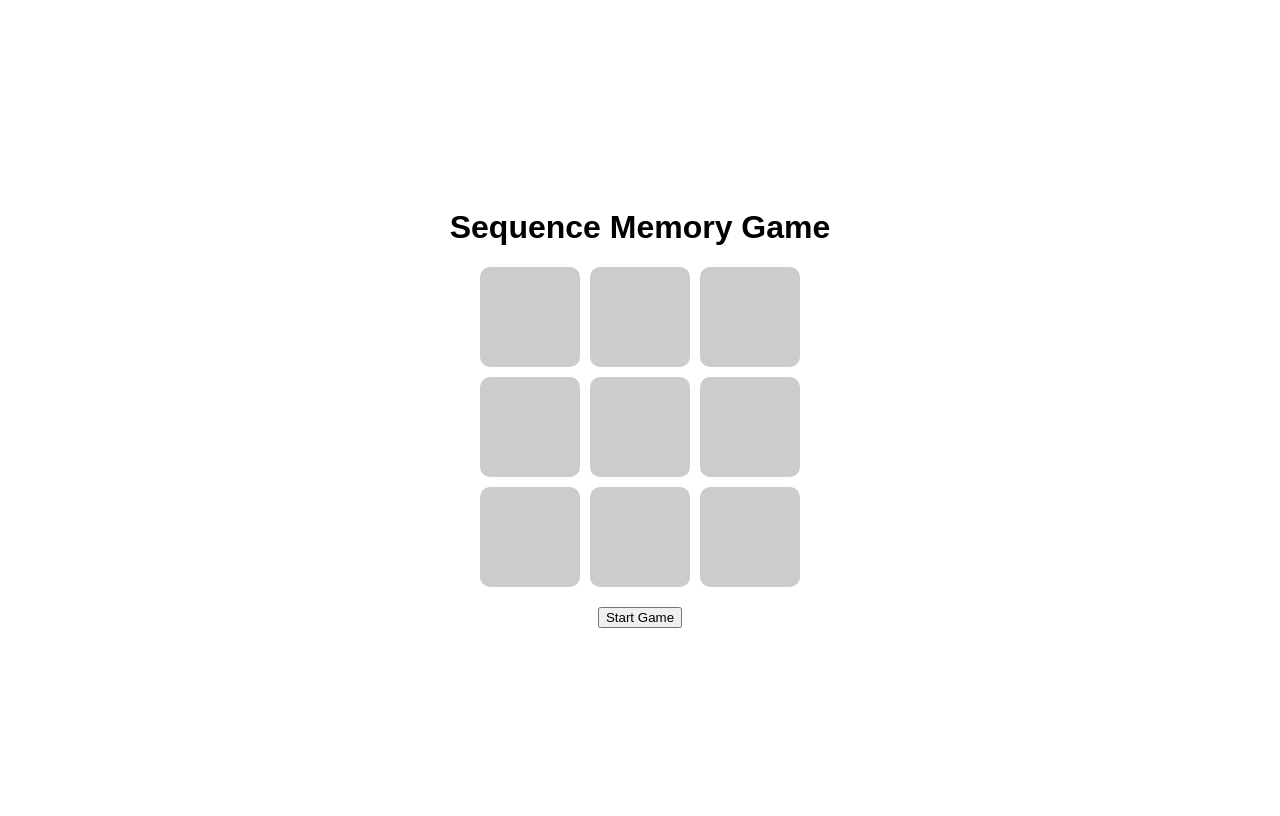
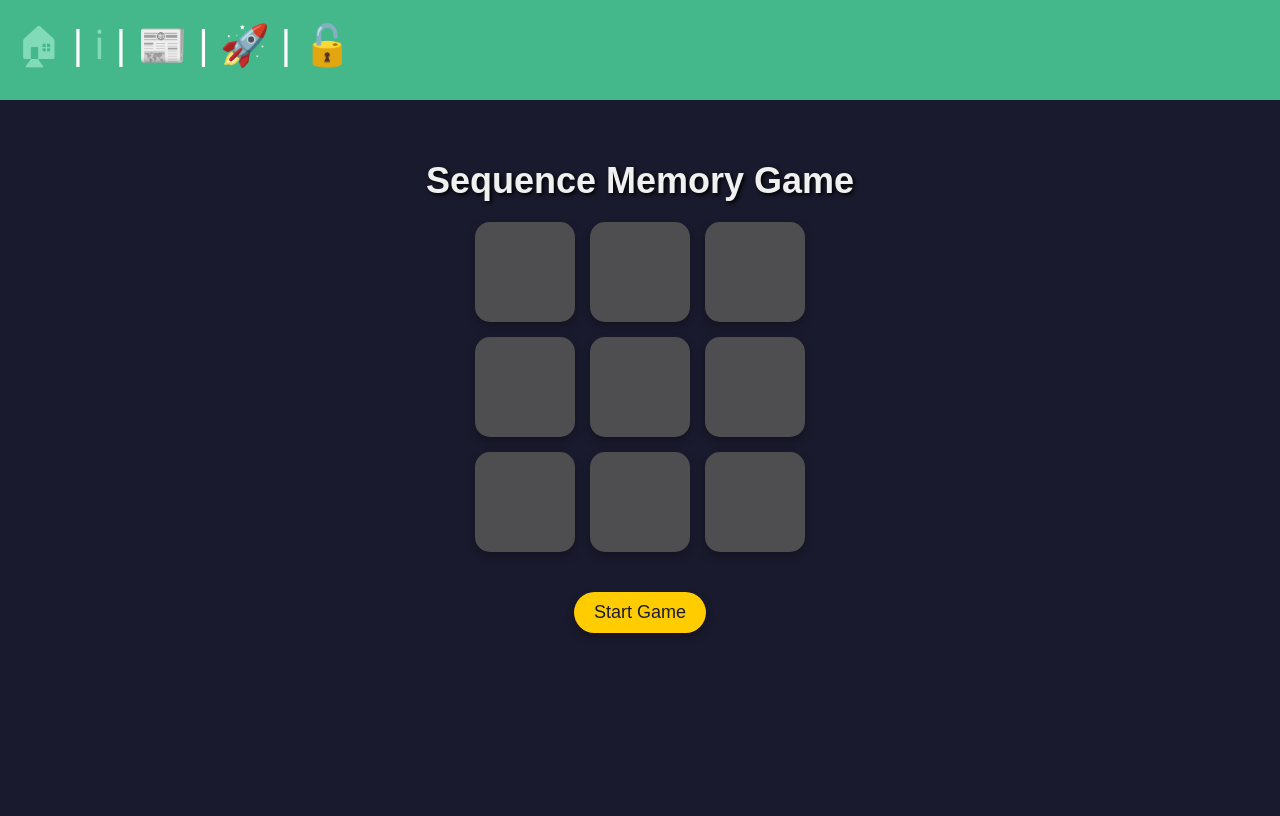
Before and after one commit to EmoPKFR/Brain-Games-Website-with-Django, a Django app: page /sequence_memory/play_game/ in a window 1280 px wide. After the commit the page ends 633 px from the top, so only its background shows below. Run offline with Django 5.2, Linux system fonts and the light colour scheme.

Commit message:
added nice css for a better looking of Sequence memory game

```diff
--- a/sequence_memory/templates/sequence_memory/play_game.html
+++ b/sequence_memory/templates/sequence_memory/play_game.html
@@ -1,51 +1,25 @@
-<html lang="en">
-<head>
-    <meta charset="UTF-8">
-    <meta name="viewport" content="width=device-width, initial-scale=1.0">
-    <title>Sequence Memory Game</title>
-    <style>
-        body {
-            font-family: Arial, sans-serif;
-            display: flex;
-            flex-direction: column;
-            align-items: center;
-            justify-content: center;
-            height: 100vh;
-        }
-        #grid {
-            display: grid;
-            grid-template-columns: repeat(3, 100px);
-            grid-template-rows: repeat(3, 100px);
-            gap: 10px;
-        }
-        .block {
-            width: 100px;
-            height: 100px;
-            background-color: #ccc;
-            border-radius: 10px;
-            display: flex;
-            align-items: center;
-            justify-content: center;
-            font-size: 24px;
-            cursor: pointer;
-        }
-        .highlighted {
-            background-color: yellow;
-        }
-        #message {
-            margin-top: 20px;
-            font-size: 18px;
-        }
-    </style>
-</head>
-<body>
+{% extends "base.html" %}
+
+{% load static %}
+
+{% block title %}Sequence Memory Game{% endblock %}
+
+{% block extra_css %}
+    <link rel="stylesheet" href="{% static 'css/sequence_memory.css' %}">
+{% endblock %}
+
+{% block content %}
+<div class="sequence-memory-container">
     <h1>Sequence Memory Game</h1>
     <div id="grid">
         <!-- Blocks will be generated by JavaScript -->
     </div>
     <div id="message"></div>
     <button id="start-button">Start Game</button>
+</div>
+{% endblock %}
 
+{% block extra_js %}
     <script src="https://code.jquery.com/jquery-3.6.0.min.js"></script>
     <script>
         $(document).ready(function() {
@@ -114,7 +88,7 @@
                 userSequence.push(blockId);
 
                 if (userSequence[userSequence.length - 1] !== sequence[userSequence.length - 1]) {
-                    message.text('Game Over! Click "Start Game" to try again.');
+                    message.text('Game Over!');
                     resetGame();
                     return;
                 }
@@ -139,5 +113,4 @@
             });
         });
     </script>
-</body>
-</html>
+{% endblock %}
--- a/static/css/base.css
+++ b/static/css/base.css
@@ -2,6 +2,7 @@
     margin: 0;
     padding: 0;
     box-sizing: border-box;
+    font-family: 'Arial', sans-serif;
 }
 
 body {
--- a/static/css/sequence_memory.css
+++ b/static/css/sequence_memory.css
@@ -1,17 +1,80 @@
+body {
+    background-color: #1a1a2e;
+    color: #eaeaea;
+    font-family: 'Arial', sans-serif;
+    margin: 0;
+    box-sizing: border-box;
+}
+
+.sequence-memory-container {
+    display: flex;
+    flex-direction: column;
+    align-items: center;
+    justify-content: center;
+    min-height: 70vh; /* Full height of the viewport */
+    padding: 20px;
+}
+
+h1 {
+    font-size: 36px;
+    color: #f0f0f0;
+    margin-bottom: 20px;
+    text-shadow: 2px 2px 4px #000;
+}
+
 #grid {
     display: grid;
     grid-template-columns: repeat(3, 100px);
-    grid-gap: 10px;
-    margin-top: 20px;
+    grid-template-rows: repeat(3, 100px);
+    gap: 15px;
+    margin-bottom: 20px;
 }
 
-.grid-block {
+.block {
     width: 100px;
     height: 100px;
-    background-color: gray;
-    border: 1px solid black;
+    background-color: #4e4e50;
+    border-radius: 15px;
+    display: flex;
+    align-items: center;
+    justify-content: center;
+    font-size: 24px;
+    color: #eaeaea;
+    cursor: pointer;
+    box-shadow: 0 4px 8px rgba(0, 0, 0, 0.3);
+    transition: transform 0.2s, background-color 0.3s;
 }
 
-.grid-block.highlight {
-    background-color: yellow;
+.block:hover {
+    transform: scale(1.05);
 }
+
+.highlighted {
+    background-color: #ffcc00;
+}
+
+#message {
+    font-size: 20px;
+    margin-top: 20px;
+    color: #f8f8f8;
+}
+
+button#start-button {
+    padding: 10px 20px;
+    font-size: 18px;
+    color: #1a1a2e;
+    background-color: #ffcc00;
+    border: none;
+    border-radius: 25px;
+    cursor: pointer;
+    box-shadow: 0 4px 8px rgba(0, 0, 0, 0.3);
+    transition: background-color 0.3s;
+}
+
+button#start-button:hover {
+    background-color: #e6b800;
+}
+
+button#start-button:active {
+    transform: scale(0.95);
+}
--- a/templates/base.html
+++ b/templates/base.html
@@ -37,6 +37,7 @@
     <main>
         {%block content%}
         {%endblock%}
+        {% block extra_js %}{% endblock %}
     </main>
 </body>
 </html>
--- a/templates/home.html
+++ b/templates/home.html
@@ -15,9 +15,8 @@
         <a href="{% url 'math_games:select_level' %}" class="game-box">
             <br>Math Games 🧮
         </a>
-        {% comment %} <a href="{% url 'sequence_memory:play_game' %}" class="game-box">
+        <a href="{% url 'sequence_memory:play_game' %}" class="game-box">
             <br>Sequence Memory 🧠
-        </a> {% endcomment %}
         <a href="{% url 'number_memory:start_game' %}" class="game-box">
             <br>Number Memory 🔢
         </a>
```
Also changed, not shown: db.sqlite3, sequence_memory/migrations/__init__.py (deleted).
